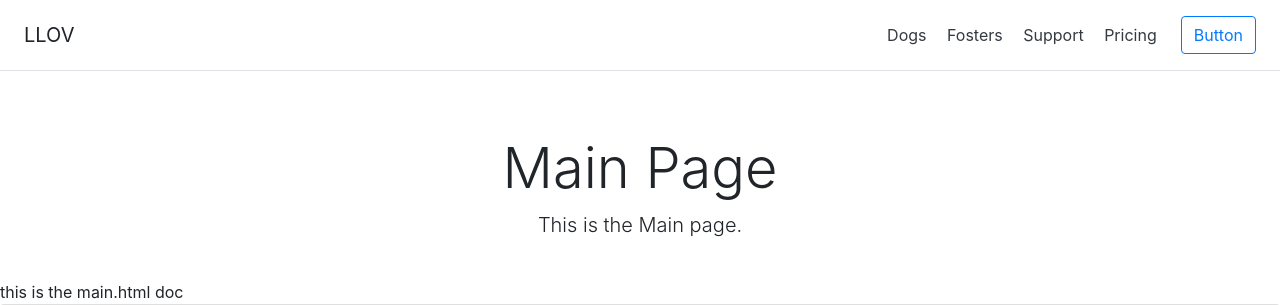
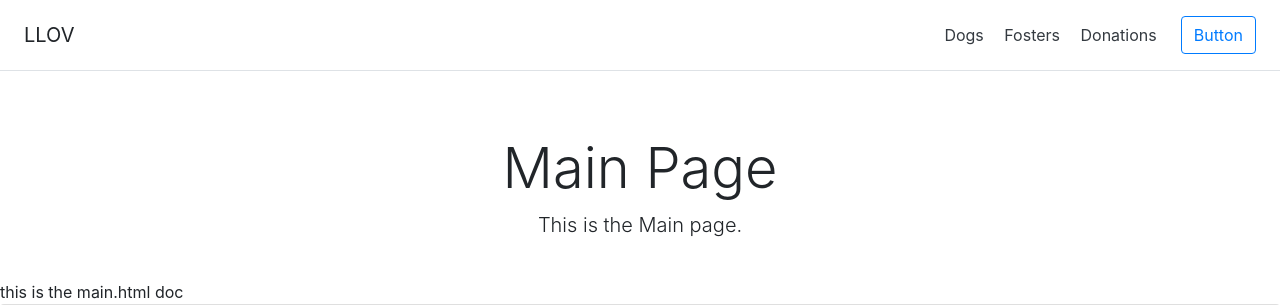
Before and after one commit to PranovD/LLOV, a Flask app: page / in a window 1280 px wide. Shown: the top 305 px of the page. Run offline with Flask 2, Linux system fonts and the light colour scheme; some libraries are stand-ins or nearby versions.

Commit message:
added donations route and donations.html to view donations easily (might not have whole page dedicated to donations in final product)

```diff
--- a/index.py
+++ b/index.py
@@ -33,42 +33,51 @@ auth = firebase.auth()
 user = auth.sign_in_with_email_and_password("tester@llov.com", "tester")
 db = firebase.database()
 
+
+
 @app.route('/')
 def index():
     return render_template('main.html', page="Main")
+
 
 @app.route('/login')
 def login():
     return render_template('login.html')
 
+
 @app.route('/dogs')
 def dogs():
     dogData = db.child("fosterdogs").get()
     print(dogData.val()) # {"Morty": {"name": "Mortimer 'Morty' Smith"}, "Rick": {"name": "Rick Sanchez"}}
-    return render_template('fosterdogs.html', data=dogData)
+    return render_template('fosterdogs.html', data=dogData, page="Foster Dogs")
+
 
 @app.route('/fosters')
 def fosters():
     fosterData = db.child("fosters").get()
     print(fosterData.val())
-    return render_template('fosters.html', data=fosterData)
+    return render_template('fosters.html', data=fosterData, page="Foster Volunteers")
+
+
+@app.route('/donations')
+def donationsPage():
+    return render_template('donations.html', page="Donations")
 
 
 @app.route('/forms', methods=['GET'])
 def formsPage():
     pass
 
+
 @app.route('/data')
 def dataPage():
     return json.jsonify(db.get().val())
 
-@app.route('/donations')
-def donationsPage():
-    pass
 
 @app.route('/onAppLoad')
 def onAppLoad():
     pass
 
+
 if __name__ == '__main__':
     app.run(host='localhost')
--- /dev/null
+++ b/templates/donations.html
@@ -0,0 +1,5 @@
+{% extends "index.html" %}
+
+{% block content %}
+        <p1> this is the donations.html doc </p1>
+{% endblock %}
--- a/templates/index.html
+++ b/templates/index.html
@@ -17,8 +17,7 @@
             <nav class="my-2 my-md-0 mr-md-3">
                 <a class="p-2 text-dark" href="/dogs">Dogs</a>
                 <a class="p-2 text-dark" href="/fosters">Fosters</a>
-                <a class="p-2 text-dark" href="#">Support</a>
-                <a class="p-2 text-dark" href="#">Pricing</a>
+                <a class="p-2 text-dark" href="/donations">Donations</a>
             </nav>
             <a class="btn btn-outline-primary" href="#">Button</a>
         </div>
```
